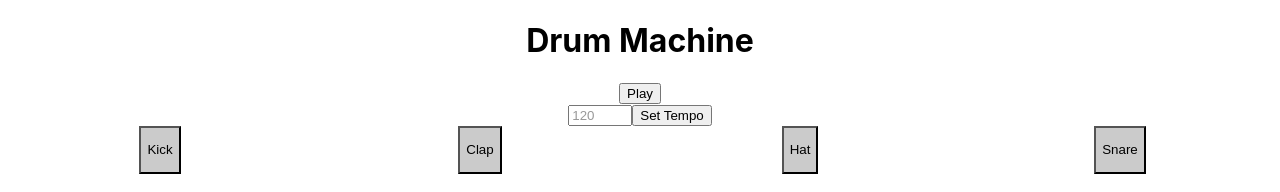
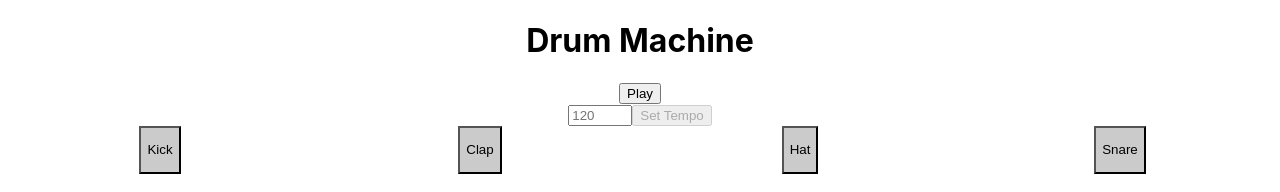
Before and after one commit to 11hkella/musical-grids, a React (Create React App) app in the folder client/: page / in a window 1280 px wide. Shown: the top 192 px of the page. Built offline with nearby package versions, Linux system fonts and the light colour scheme.

Commit message:
implement functional bpm controller

```diff
--- a/client/src/components/Instrument.jsx
+++ b/client/src/components/Instrument.jsx
@@ -43,7 +43,6 @@ export default class Instrument extends Component {
 
 
     componentDidMount() {
-        console.log(this.props.engine)
         this.setState({
             volume: params[this.props.engine].vol.val,
             tone: params[this.props.engine].tone.val,
--- a/client/src/components/TransportComponent.jsx
+++ b/client/src/components/TransportComponent.jsx
@@ -13,7 +13,8 @@ export default class TransportComponent extends Component {
         this.state = {
             steps: [false, false, false, false, false, false, false, false,
                 false, false, false, false, false, false, false, false],
-            selected: null
+            selected: null,
+            bpm: 120
         }
     }
 
@@ -27,6 +28,7 @@ export default class TransportComponent extends Component {
 
     setTempo = (bpm) => {
         Transport.bpm.value = bpm
+        this.setState({ bpm })
     }
 
     play = () => {
@@ -54,7 +56,7 @@ export default class TransportComponent extends Component {
             <div>
                 <h1>Drum Machine</h1>
                 <PlayPause play={this.play} pause={this.pause} />
-                <BpmInput setTempo={this.setTempo} />
+                <BpmInput setTempo={this.setTempo} bpm={this.state.bpm} />
                 <InstrumentRack steps={this.state.steps} selectedInstrument={this.state.selected} >
                     <Instrument key='Kick' engine='Kick' handleClick={this.selectInstrument} />
                     <Instrument key='Clap' engine='Clap' handleClick={this.selectInstrument} />
--- a/client/src/components/bpmInput.jsx
+++ b/client/src/components/bpmInput.jsx
@@ -10,41 +10,39 @@ export default class BpmInput extends Component {
         }
     }
 
+    componentDidMount() {
+        this.setState({ bpm: this.props.bpm })
+    }
 
     handleChange = (e) => {
         const { name, value } = e.currentTarget
-
+        console.log(name, ' : ', value)
         this.setState({ [name]: value, isSet: false })
     }
 
 
-    handleSubmit = (e) => {
-        e.preventDefault()
-        this.props.setTempo(this.state.bpm)
+    handleClick = (e) => {
+        this.setState({ isSet: true })
+        this.props.setTempo(Number(this.state.bpm))
     }
 
 
     render() {
-        const style = {
-            color: this.state.isSet ? '#999' : 'inherit'
-        }
-
-
         return (
             <form>
                 <input
-                    style={style}
                     type='number'
                     name='bpm'
                     id='bpm'
                     min='60'
                     max='280'
-                    value={this.state.bpm}
+                    placeholder={this.state.bpm}
                     onChange={this.handleChange} />
                 <input
-                    type='submit'
+                    type='button'
                     value='Set Tempo'
-                    onSubmit={this.handleSubmit} />
+                    disabled={this.state.isSet ? true : false}
+                    onClick={this.handleClick} />
             </form>
 
 
```
